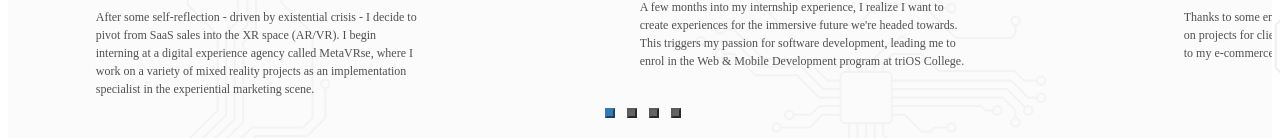
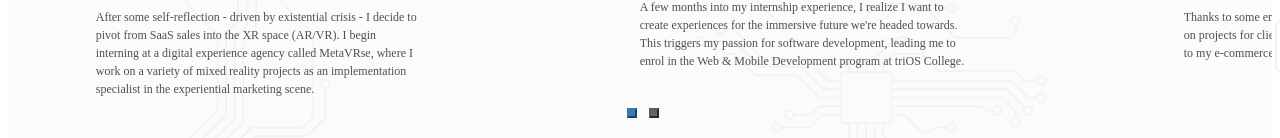
Before and after one commit to ThatChocolateGuy/nem-codes-nuxt, a Nuxt app: page /About in a window 1280 px wide. Shown: the part 814-952 px from the top of the page. Built offline with nearby package versions, Linux system fonts and the light colour scheme; some icons are missing.

Commit message:
update about timeline data

```diff
--- a/assets/config.js
+++ b/assets/config.js
@@ -43,16 +43,18 @@ const config = {
       year: 2017,
       month: 'June',
       title: 'An Immersive Experience',
-      blurb:
-        'After some self-reflection - driven by existential crisis - I decide to pivot from SaaS sales into the XR space (AR/VR). I begin interning at a digital experience agency called MetaVRse, where I work on a variety of mixed reality projects as an implementation specialist in the experiential marketing scene.',
+      blurb: `After some self-reflection - driven by existential crisis - I decide to pivot from SaaS sales into the
+      XR space (AR/VR). I begin interning at a digital experience agency called MetaVRse, where I work on a variety of
+      mixed reality projects as an implementation specialist in the experiential marketing scene.`,
       bgImgSrc: 'metavrse-vr-photobooth.jpeg',
     },
     {
       id: 1,
       month: 'December',
       title: 'A New Beginning',
-      blurb:
-        "A few months into my internship experience, I realize I want to create experiences for the immersive future we're headed towards. This triggers my passion for software development, leading me to enrol in the Web & Mobile Development program at triOS College.",
+      blurb: `A few months into my internship experience, I realize I want to create experiences for the immersive
+      future we're headed towards. This triggers my passion for software development, leading me to enrol in the
+      Web & Mobile Development program at triOS College.`,
       bgImgSrc: 'trios-classroom.jpg',
     },
     {
@@ -60,26 +62,8 @@ const config = {
       year: 2018,
       month: 'July',
       title: 'WordPress Wisdom',
-      blurb:
-        'Thanks to some encouragement from my instructor, I begin to take on projects for clients who need WordPress websites. The kickoff to my e-commerce expertise.',
-      bgImgSrc: 'wordpress-banner.jpg',
-    },
-    {
-      id: 3,
-      year: 2018,
-      month: 'July',
-      title: 'WordPress Wisdom',
-      blurb:
-        'I begin to take on projects for clients who need WordPress websites. The kickoff to my e-commerce expertise.',
-      bgImgSrc: 'wordpress-banner.jpg',
-    },
-    {
-      id: 4,
-      year: 2018,
-      month: 'July',
-      title: 'WordPress Wisdom',
-      blurb:
-        'I begin to take on projects for clients who need WordPress websites. The kickoff to my e-commerce expertise.',
+      blurb: `Thanks to some encouragement from my instructor, I begin to take on projects for clients who need
+      WordPress websites. The kickoff to my e-commerce expertise.`,
       bgImgSrc: 'wordpress-banner.jpg',
     },
   ],
```
